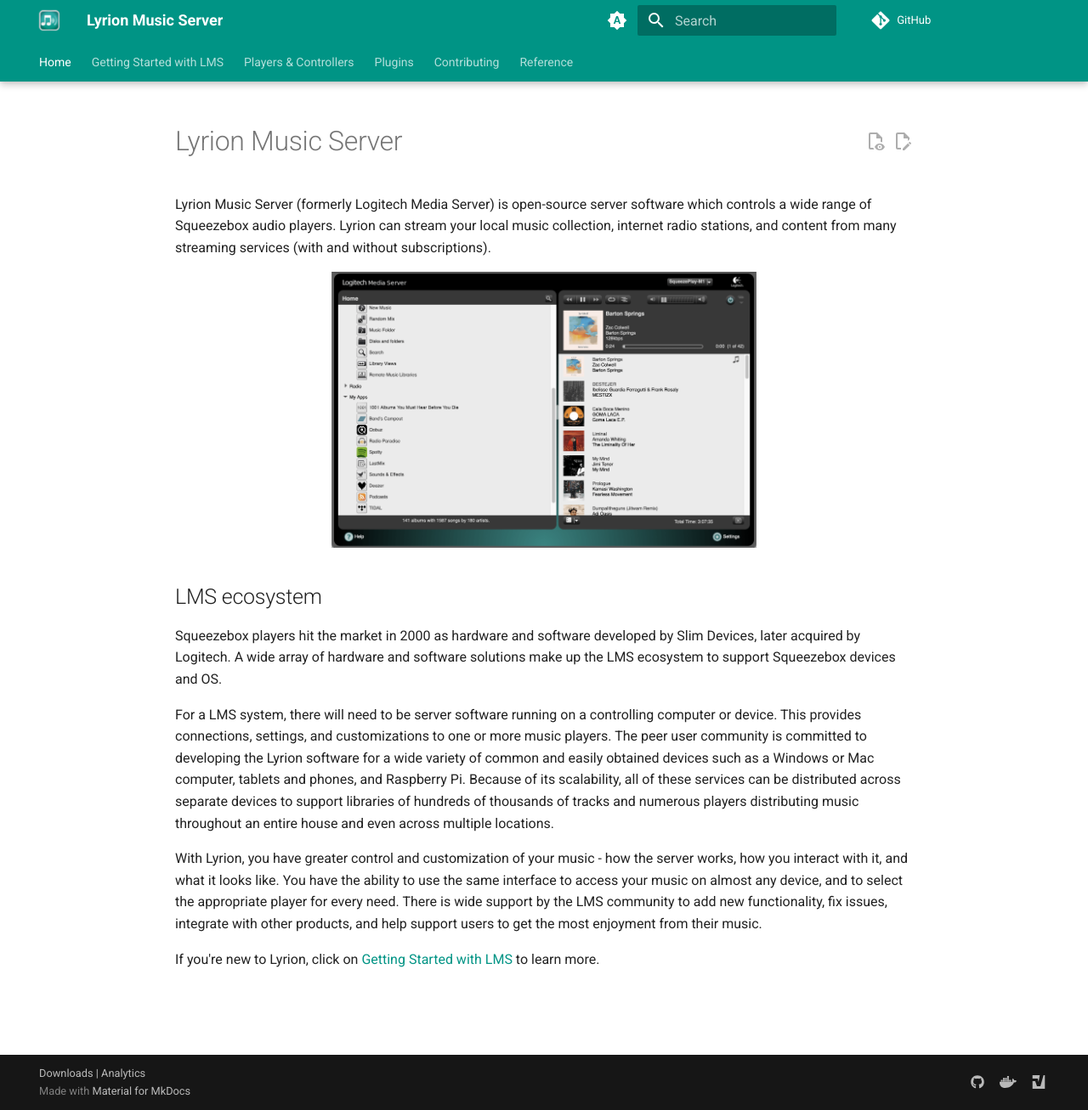
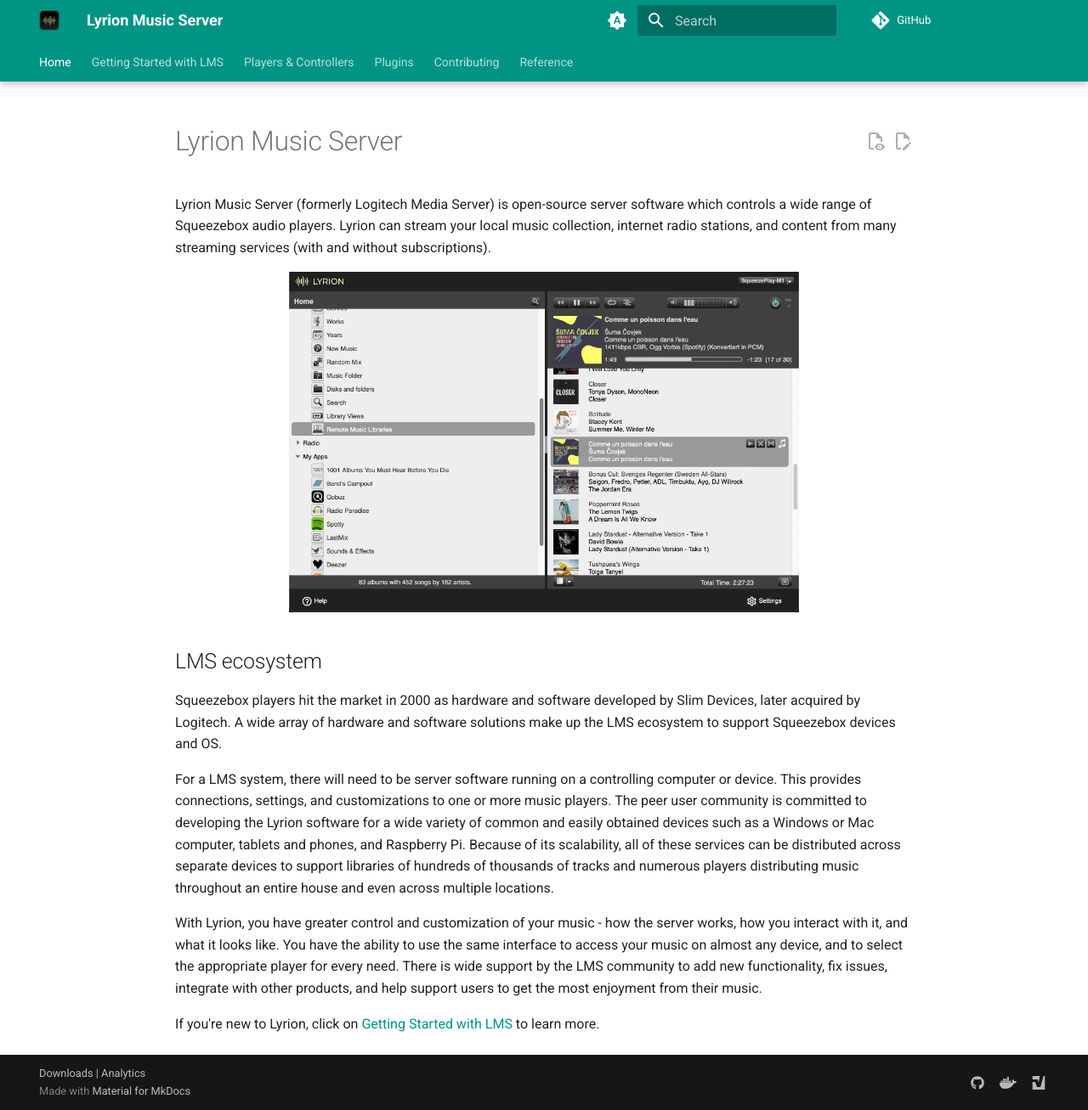
Before and after one commit to LMS-Community/lms-community.github.io, an MkDocs documentation site: the page built from docs/index.md, in a window 1280 px wide and 1307 px high. Shown: the whole window at 85% size. Built offline with MkDocs 1.6.1 and Material for MkDocs 9.7.7, drawn with Linux system fonts in a browser that asks for light colours; a script that is not in the unit is left out; plug-ins that fetch from the network failed and are left out; comment, search, counter and statistics services are not loaded.

Commit message:
Start re-branding, use new Lyrion logo, screenshot etc.

```diff
--- a/docs/index.md
+++ b/docs/index.md
@@ -19,7 +19,7 @@
 Lyrion Music Server (formerly Logitech Media Server) is open-source server software which controls a wide range of Squeezebox audio players. Lyrion can stream your local music collection, internet radio stations, and content from many streaming services (with and without subscriptions).
 
 <figure markdown="span">
-  ![](assets/screenshot.png){ width="500" }
+  ![](assets/screenshot.png){ width="600" }
 </figure>
 
 ## LMS ecosystem
--- a/mkdocs.yml
+++ b/mkdocs.yml
@@ -8,6 +8,7 @@
 theme:
   name: material
   logo: assets/logo.png
+  favicon: assets/favicon.png
   language: en
   features:
     - content.action.edit
```
Also changed, not shown: docs/assets/favicon.png (added), docs/assets/logo.png, docs/assets/screenshot.png, 1 other file.
